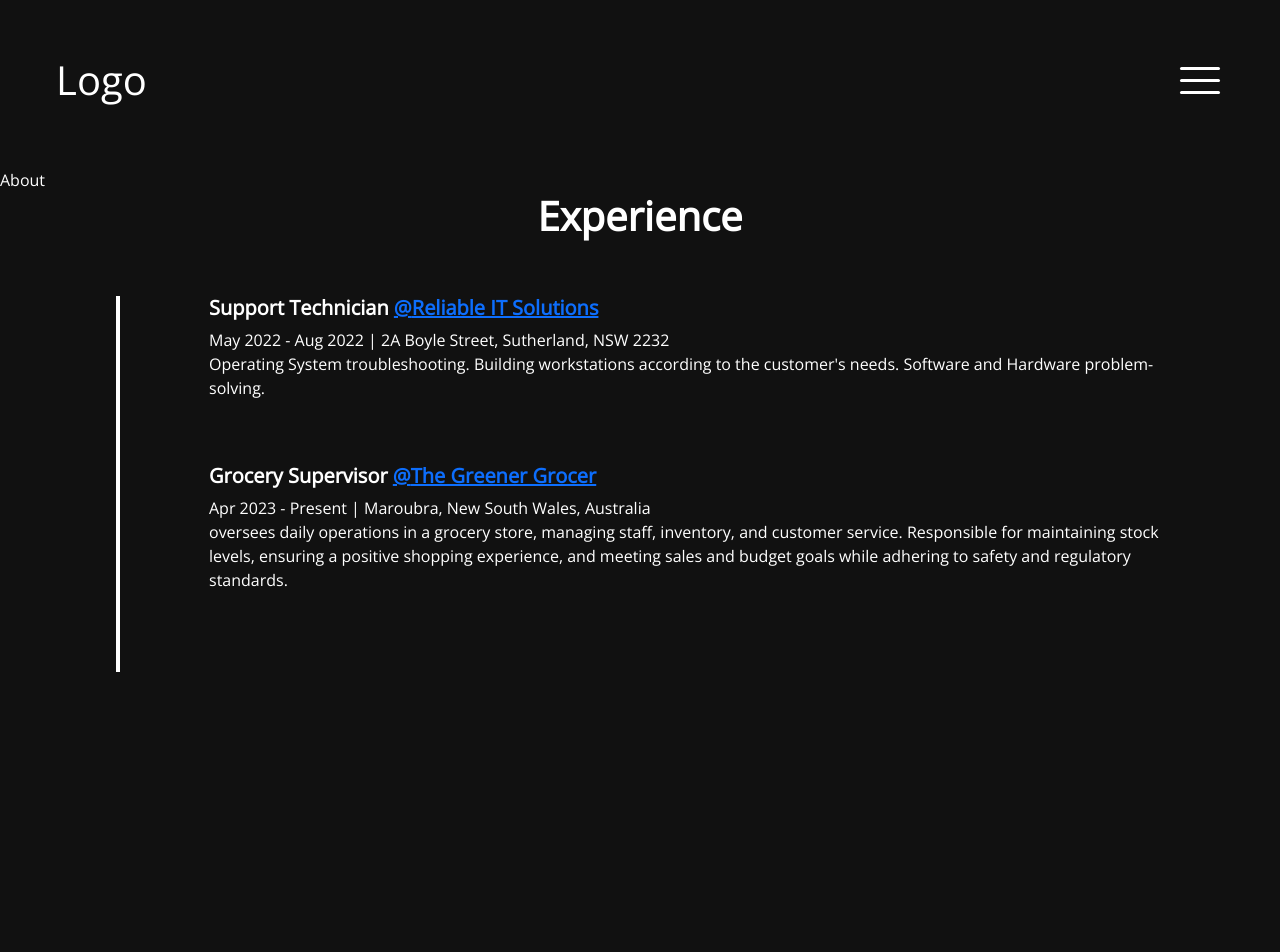
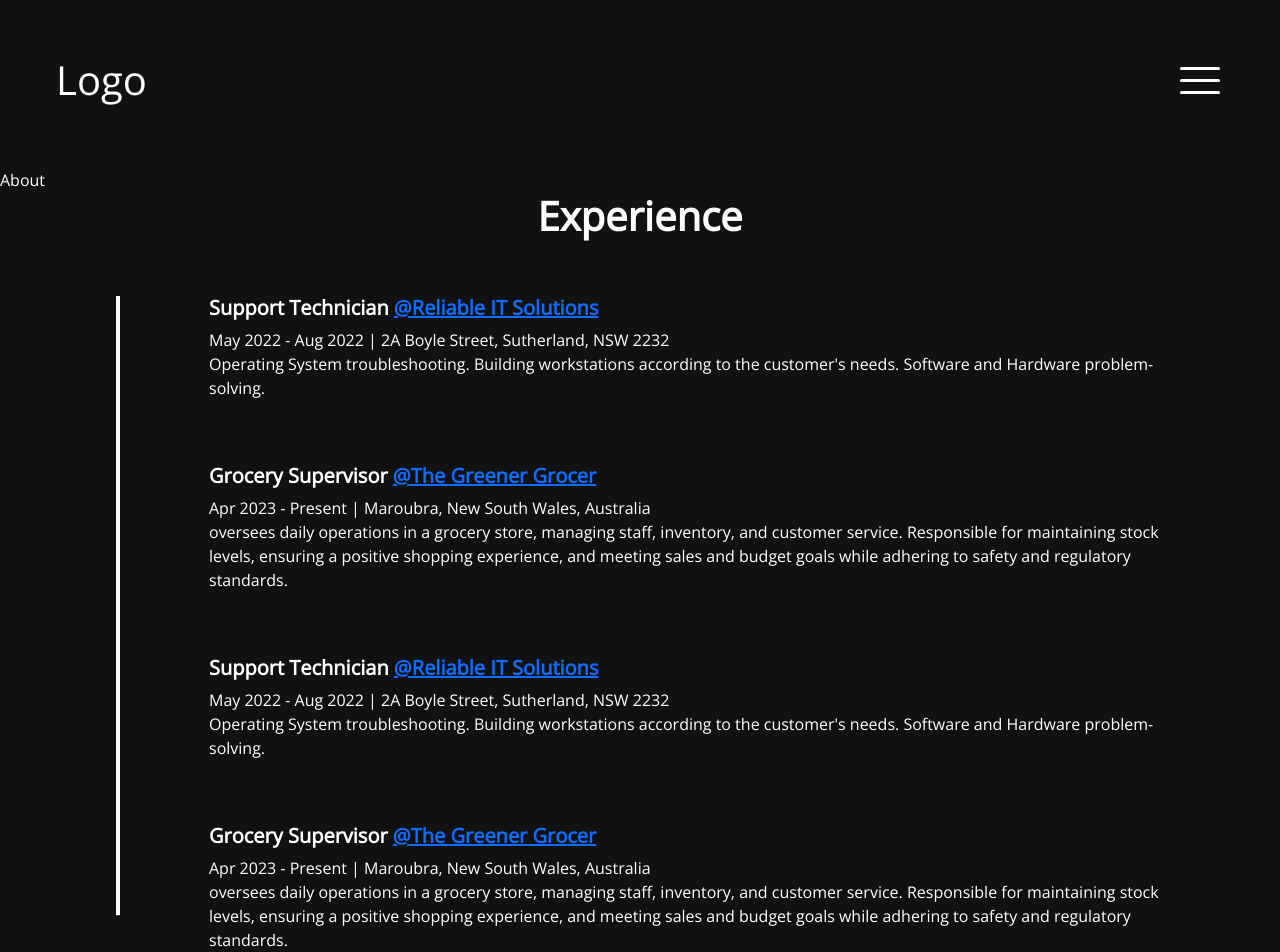
Before and after one commit to GauravShreenet/portfoliomain, a React (Create React App) app: page /about in a window 1280 px wide. Shown: the top 952 px of the page. Before the commit the page ends 800 px from the top, so only its background shows below. Built offline with nearby package versions, Linux system fonts and the light colour scheme.

Commit message:
added animated vertical line

```diff
--- a/src/component/Experience.js
+++ b/src/component/Experience.js
@@ -1,4 +1,5 @@
-import React from 'react'
+import { motion ,useScroll } from 'framer-motion'
+import React, { useRef } from 'react'
 
 const Details = ({ postion, company, companyLink, time, address, work }) => {
     return <li className='mb-5 d-flex flex-column align-items-center justify-content-between'>
@@ -18,6 +19,13 @@
 }
 
 export const Experience = () => {
+    const ref = useRef(null);
+    const {scrollYProgress} = useScroll(
+        {
+            target: ref,
+            offset: ["start end", "center start"]
+        }
+    )
     return (
         <div className="container">
             <div className="row">
@@ -25,12 +33,39 @@
                     <h1 className='fw-bolder'>Experience</h1>
                 </div>
             </div>
-            <div className='row mt-5'>
+            <div ref={ref} className='row mt-5'>
                 <div className='col-1 d-flex justify-content-center'>
-                    <div className='postion-absolute top-0 bottom-0' style={{width: '4px', background: 'var(--text-color)'}}></div>
+                    <motion.div
+                    className='postion-absolute top-0 bottom-0' style={{width: '4px', background: 'var(--text-color)', scaleY: scrollYProgress, transformOrigin: 'top'}} />
                 </div>
                 <div className="col-11">
                 <ul className='d-flex flex-column align-items-start justify-content-between'>
+                    <Details
+                        postion="Support Technician" company="Reliable IT Solutions"
+                        companyLink="https://www.reliableitsolutions.com.au/"
+                        time="May 2022 - Aug 2022" address="2A Boyle Street, Sutherland, NSW 2232"
+                        work="Operating System troubleshooting. Building workstations according to the customer's needs. Software and Hardware problem-solving."
+                    />
+
+                    <Details
+                        postion="Grocery Supervisor" company="The Greener Grocer"
+                        companyLink=""
+                        time="Apr 2023 - Present" address="Maroubra, New South Wales, Australia"
+                        work="oversees daily operations in a grocery store, managing staff, inventory, and customer service. Responsible for maintaining stock levels, ensuring a positive shopping experience, and meeting sales and budget goals while adhering to safety and regulatory standards."
+                    />
+                    <Details
+                        postion="Support Technician" company="Reliable IT Solutions"
+                        companyLink="https://www.reliableitsolutions.com.au/"
+                        time="May 2022 - Aug 2022" address="2A Boyle Street, Sutherland, NSW 2232"
+                        work="Operating System troubleshooting. Building workstations according to the customer's needs. Software and Hardware problem-solving."
+                    />
+
+                    <Details
+                        postion="Grocery Supervisor" company="The Greener Grocer"
+                        companyLink=""
+                        time="Apr 2023 - Present" address="Maroubra, New South Wales, Australia"
+                        work="oversees daily operations in a grocery store, managing staff, inventory, and customer service. Responsible for maintaining stock levels, ensuring a positive shopping experience, and meeting sales and budget goals while adhering to safety and regulatory standards."
+                    />
                     <Details
                         postion="Support Technician" company="Reliable IT Solutions"
                         companyLink="https://www.reliableitsolutions.com.au/"
```
